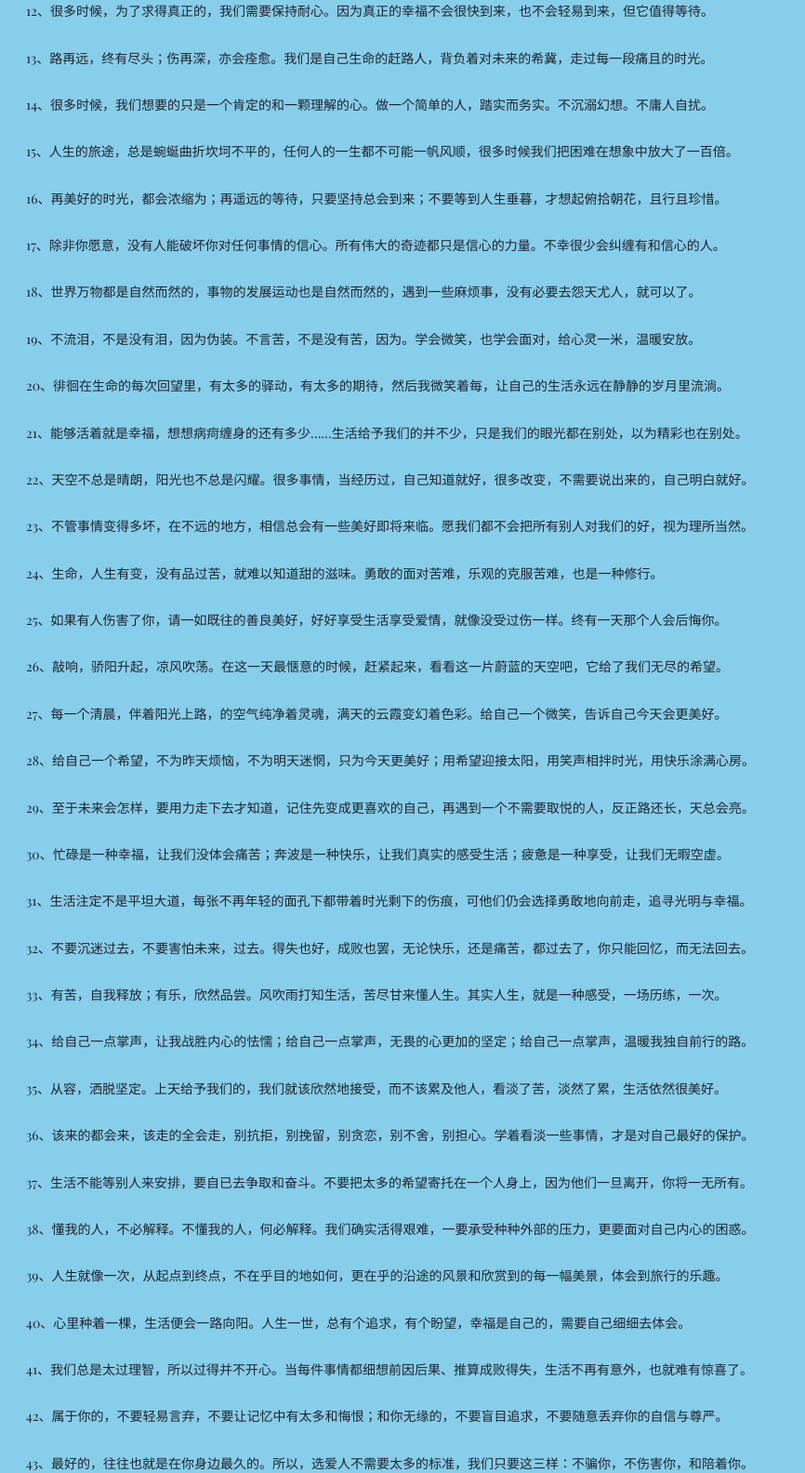
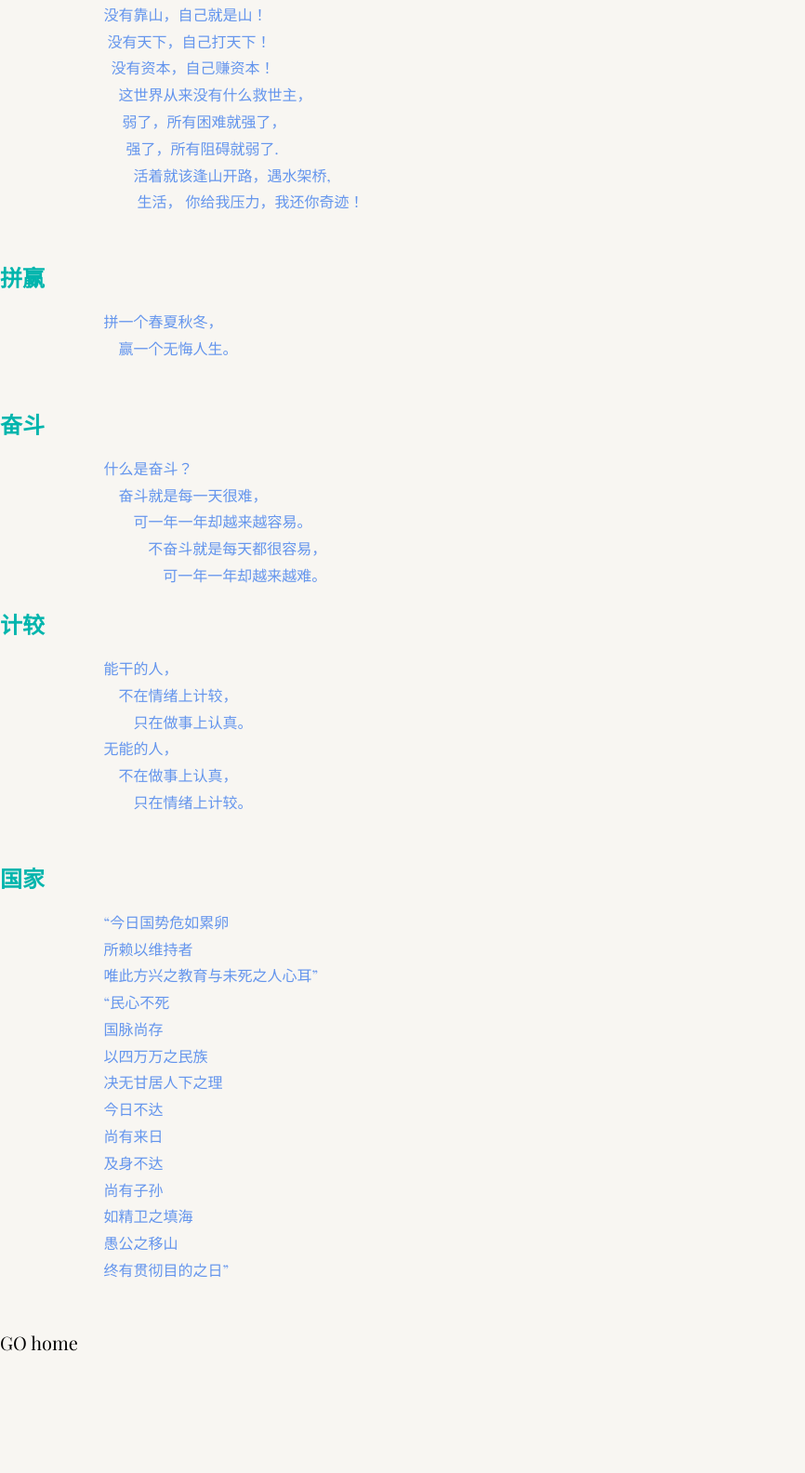
Before and after one commit to qishao66/MyBlog, a plain HTML site: page lizhi.html in a window 1280 px wide. Shown: the part 555-2139 px from the top of the page at 93% size, without its empty margins (0-866 px from the left). After the commit the page ends 2017 px from the top, so only its background shows below. Drawn offline with nearby package versions, Linux system fonts and the light colour scheme; files that its build step writes are made by us from their sources.

Commit message:
Add files via upload

```diff
--- a/lizhi.html
+++ b/lizhi.html
@@ -1,134 +1,132 @@
-<!doctype html>
-<html class="no-js" lang="zxx">
+<html lang="">
 <head>
-    <meta charset="utf-8">
-    <meta http-equiv="x-ua-compatible" content="ie=edge">
-    <title>Qi shao blog</title>
-    <meta name="robots" content="noindex, follow" />
-    <meta name="description" content="">
-    <meta name="viewport" content="width=device-width, initial-scale=1, shrink-to-fit=no">
-
-    <!-- Place favicon.png in the root directory -->
-    <link rel="shortcut icon" href="img/favicon.png" type="image/x-icon" />
-    <!-- Font Icons css -->
-    <link rel="stylesheet" href="css/font-icons.css">
-    <!-- plugins css -->
-    <link rel="stylesheet" href="css/plugins.css">
-    <!-- Main Stylesheet -->
-    <link rel="stylesheet" href="css/style.css">
-    <!-- Responsive css -->
-    <link rel="stylesheet" href="css/responsive.css">
+    <meta charset="UTF-8">
+    <title>励志语录</title>
+    <link rel="stylesheet" href="css/lizhicss/semantic.min.css">
+    <link rel="stylesheet" href="css/lizhicss/style.css">
     <style>
-        body{background: skyblue}
+        body { background: #F8F6F2; }
+        .ui .header a { color:#00B5AD }
+        @media (max-width: 768px){}
+        pre{font-size: 100% ; color: cornflowerblue}
+        #a1{font-size: 20px}
+        .hh{font-size: 30px;color: #00B5AD;margin-right: 500px;padding-top: 10px;padding-left: 15px}
     </style>
-</head>
-<body>
-<div>
-    <pre>
-    &#9 01、真正的是从内到外散发出来的：你的眼睛和嘴都在笑。而是当你微笑的时候，要发自内心，这样人们才更能接受你。
-
-　　02、做一个安静细微的人，于角落里自在开放，默默悦人却始终不引起过分热闹的关注，保有独立而随意的品格，这就很好。
-
-　　03、做了才有对错，经历才有回忆。可以复杂，可以，那是看我们的是怎样的心态，简单就真实，平淡就淡然。
-
-　　04、生活不是简单的取与舍，人来到世上，会有很多人陪我走一段路程！，是一树花开，或安静或热烈，或寂寞或璀璨。
-
-　　05、每一个不曾努力的日子，都是对生命的辜负。你做的再好，也还是有人指指点点；你即便一塌糊涂，也还是有人唱赞歌。
-
-　　06、看着一路走来时的脚步，有苦，有甜，有笑，有泪。在走走停停之后，放慢了的脚步，感受那一路走来的弥足珍贵。
-
-　　07、生活需要活泼的思考，不被烦恼所纠缠，不被得失所困扰，不呆板，不拖延，潇洒安然，平淡自在，这才是智慧的活着。
-
-　　08、生活总是两难，再多执着，再多不肯，最终不得不学会接受。从哭着控诉，到笑着对待，到头来，不过是一场随遇而安。
-
-　　09、从今天起，活在每一个“今天”。那积极向上的自我，对的渴望，和敢爱敢恨的能力，任凭任何挫折也绝不能玷污。
-
-　　10、我终于相信，每一条走上来的路，都有它不得不那样跋涉的理由。每一条要走下去的路，都有它不得不那样的方向。
-
-　　11、做你想做的梦吧，去你想去的地方吧，成为你想成为的人吧，因为你只有一次生命，一个机会去做所有那些你想做的事。
-
-　　12、很多时候，为了求得真正的，我们需要保持耐心。因为真正的幸福不会很快到来，也不会轻易到来，但它值得等待。
-
-　　13、路再远，终有尽头；伤再深，亦会痊愈。我们是自己生命的赶路人，背负着对未来的希冀，走过每一段痛且的时光。
-
-　　14、很多时候，我们想要的只是一个肯定的和一颗理解的心。做一个简单的人，踏实而务实。不沉溺幻想。不庸人自扰。
-
-　　15、人生的旅途，总是蜿蜒曲折坎坷不平的，任何人的一生都不可能一帆风顺，很多时候我们把困难在想象中放大了一百倍。
-
-　　16、再美好的时光，都会浓缩为；再遥远的等待，只要坚持总会到来；不要等到人生垂暮，才想起俯拾朝花，且行且珍惜。
-
-　　17、除非你愿意，没有人能破坏你对任何事情的信心。所有伟大的奇迹都只是信心的力量。不幸很少会纠缠有和信心的人。
-
-　　18、世界万物都是自然而然的，事物的发展运动也是自然而然的，遇到一些麻烦事，没有必要去怨天尤人，就可以了。
-
-　　19、不流泪，不是没有泪，因为伪装。不言苦，不是没有苦，因为。学会微笑，也学会面对，给心灵一米，温暖安放。
-
-　　20、徘徊在生命的每次回望里，有太多的驿动，有太多的期待，然后我微笑着每，让自己的生活永远在静静的岁月里流淌。
-
-　　21、能够活着就是幸福，想想病疴缠身的还有多少……生活给予我们的并不少，只是我们的眼光都在别处，以为精彩也在别处。
-
-　　22、天空不总是晴朗，阳光也不总是闪耀。很多事情，当经历过，自己知道就好，很多改变，不需要说出来的，自己明白就好。
-
-　　23、不管事情变得多坏，在不远的地方，相信总会有一些美好即将来临。愿我们都不会把所有别人对我们的好，视为理所当然。
-
-　　24、生命，人生有变，没有品过苦，就难以知道甜的滋味。勇敢的面对苦难，乐观的克服苦难，也是一种修行。
-
-　　25、如果有人伤害了你，请一如既往的善良美好，好好享受生活享受爱情，就像没受过伤一样。终有一天那个人会后悔你。
-
-　　26、敲响，骄阳升起，凉风吹荡。在这一天最惬意的时候，赶紧起来，看看这一片蔚蓝的天空吧，它给了我们无尽的希望。
-
-　　27、每一个清晨，伴着阳光上路，的空气纯净着灵魂，满天的云霞变幻着色彩。给自己一个微笑，告诉自己今天会更美好。
-
-　　28、给自己一个希望，不为昨天烦恼，不为明天迷惘，只为今天更美好；用希望迎接太阳，用笑声相拌时光，用快乐涂满心房。
-
-　　29、至于未来会怎样，要用力走下去才知道，记住先变成更喜欢的自己，再遇到一个不需要取悦的人，反正路还长，天总会亮。
-
-　　30、忙碌是一种幸福，让我们没体会痛苦；奔波是一种快乐，让我们真实的感受生活；疲惫是一种享受，让我们无暇空虚。
-
-　　31、生活注定不是平坦大道，每张不再年轻的面孔下都带着时光剩下的伤痕，可他们仍会选择勇敢地向前走，追寻光明与幸福。
-
-　　32、不要沉迷过去，不要害怕未来，过去。得失也好，成败也罢，无论快乐，还是痛苦，都过去了，你只能回忆，而无法回去。
-
-　　33、有苦，自我释放；有乐，欣然品尝。风吹雨打知生活，苦尽甘来懂人生。其实人生，就是一种感受，一场历练，一次。
-
-　　34、给自己一点掌声，让我战胜内心的怯懦；给自己一点掌声，无畏的心更加的坚定；给自己一点掌声，温暖我独自前行的路。
-
-　　35、从容，洒脱坚定。上天给予我们的，我们就该欣然地接受，而不该累及他人，看淡了苦，淡然了累，生活依然很美好。
-
-　　36、该来的都会来，该走的全会走，别抗拒，别挽留，别贪恋，别不舍，别担心。学着看淡一些事情，才是对自己最好的保护。
-
-　　37、生活不能等别人来安排，要自已去争取和奋斗。不要把太多的希望寄托在一个人身上，因为他们一旦离开，你将一无所有。
-
-　　38、懂我的人，不必解释。不懂我的人，何必解释。我们确实活得艰难，一要承受种种外部的压力，更要面对自己内心的困惑。
-
-　　39、人生就像一次，从起点到终点，不在乎目的地如何，更在乎的沿途的风景和欣赏到的每一幅美景，体会到旅行的乐趣。
-
-　　40、心里种着一棵，生活便会一路向阳。人生一世，总有个追求，有个盼望，幸福是自己的，需要自己细细去体会。
-
-　　41、我们总是太过理智，所以过得并不开心。当每件事情都细想前因后果、推算成败得失，生活不再有意外，也就难有惊喜了。
-
-　　42、属于你的，不要轻易言弃，不要让记忆中有太多和悔恨；和你无缘的，不要盲目追求，不要随意丢弃你的自信与尊严。
-
-　　43、最好的，往往也就是在你身边最久的。所以，选爱人不需要太多的标准，我们只要这三样：不骗你，不伤害你，和陪着你。
-
-　　44、尽管世事繁杂，心依然，情怀依然；尽管颠簸流离，脚步依然，追求依然；学着闲看庭前花开花落，漫看天边云卷云舒淡然。
-
-　　45、整理一下自己的心情，忘记那些不愉快的往事，听听，看看风景，说能说的话，做可做的事，走该走的路，见想见的人。
-
-　　46、我不知道前方的路有多远，也不在乎走到尽头需要多久，我只知道，慢慢走，慢慢走，总有一天能够达到自己理想的彼岸的。
-
-　　47、生活不是一场赛跑，生活是一场旅行，要懂得好好欣赏每一段的风景。不要只因一次失败，就放弃你原来决心想达到的目的。
-
-　　48、在一天真正结束之前，打开自己的心门和自己来一次平和的对话吧，不论是倾诉，还是劝诫，都是自己可以为自己做的事情。
-
-　　49、风再大，雨再狂，也不能赖床；身再累，心再忙，也别丢梦想；山再高，路再长，也要向前闯。托美丽的霞光，道一声早安。
-
-　　50、幸福，不是长生不老，也不是权倾朝野。幸福是每一个微小的愿望达成。当你想时候有得吃，想被爱的时候有人来爱你。
-    </pre>
+<body aria-hidden="false">
+<!--导航-->
+<nav class="ui inverted attached segment m-padded-tb-mini m-shadow-small">
+    <div class="ui container">
+        <div class="ui inverted secondary stackable menu">
+            <h2 class="hh"><a href="index.html">Go home</a></h2>
+            <h2 class="ui teal header item">励志语录</h2>
+        </div>
+    </div>
+</nav>
+<!--中间-->
+<div class="m-padded-tb-max" style="height: auto !important;">
+    <div class="ui container" style="height: auto !important;">
+        <div class="ui stackable grid" style="height: auto !important;">
+            <!--左边-->
+            <div class="eleven wide column" style="height: auto !important;">
+                <!--主题-->
+                <div class="ui attached segment">
+                    <div class="ui m-padded-tb-max vertical segment ">
+                        <div class="eleven wide column">
+                        <h3 class="ui header"><a href="#">眼泪</a></h3>
+                        <pre>
+                            天空不会因为一个人的眼泪而布满乌云，
+                                    世界更不会因为缺少谁而失去色彩。
+                        </pre>
+                        </div>
+                    </div><div class="ui m-padded-tb-max vertical segment ">
+                    <div class="eleven wide column">
+                        <h3 class="ui header"><a href="#">在乎</a></h3>
+                        <pre>
+                            没人在乎你的落魄，
+                                没人在乎你的低沉，
+                                    更没人在乎你的孤单，
+                                        但每个人都会仰视你的辉煌。
+                        </pre>
+                    </div>
+                </div><div class="ui m-padded-tb-max vertical segment ">
+                    <div class="eleven wide column">
+                        <h3 class="ui header"><a href="#">天下</a></h3>
+                        <pre>
+                            没有靠山，自己就是山！
+                             没有天下，自己打天下！
+                              没有资本，自己赚资本！
+                                这世界从来没有什么救世主，
+                                 弱了，所有困难就强了，
+                                  强了，所有阻碍就弱了.
+                                    活着就该逢山开路，遇水架桥,
+                                     生活， 你给我压力，我还你奇迹！
+                        </pre>
+                    </div>
+                </div><div class="ui m-padded-tb-max vertical segment ">
+                    <div class="eleven wide column">
+                        <h3 class="ui header"><a href="#">拼赢</a></h3>
+                        <pre>
+                            拼一个春夏秋冬，
+                                赢一个无悔人生。
+                        </pre>
+                    </div>
+                </div><div class="ui m-padded-tb-max vertical segment ">
+                    <div class="eleven wide column">
+                        <h3 class="ui header"><a href="#">奋斗</a></h3>
+                        <pre>
+                            什么是奋斗？
+                                奋斗就是每一天很难，
+                                    可一年一年却越来越容易。
+                                        不奋斗就是每天都很容易，
+                                            可一年一年却越来越难。</pre>
+                    </div>
+                </div><div class="ui m-padded-tb-max vertical segment ">
+                    <div class="eleven wide column">
+                        <h3 class="ui header"><a href="#">计较</a></h3>
+                        <pre>
+                            能干的人，
+                                不在情绪上计较，
+                                    只在做事上认真。
+                            无能的人，
+                                不在做事上认真，
+                                    只在情绪上计较。
+                        </pre>
+                    </div>
+                </div><div class="ui m-padded-tb-max vertical segment ">
+                    <div class="eleven wide column">
+                        <h3 class="ui header"><a href="#">国家</a></h3>
+                        <pre>
+                            “今日国势危如累卵
+                            所赖以维持者
+                            唯此方兴之教育与未死之人心耳”
+                            “民心不死
+                            国脉尚存
+                            以四万万之民族
+                            决无甘居人下之理
+                            今日不达
+                            尚有来日
+                            及身不达
+                            尚有子孙
+                            如精卫之填海
+                            愚公之移山
+                            终有贯彻目的之日”
+                        </pre>
+                    </div>
+                </div>
+                </div>
+                <!--底部-->
+            </div>
+            <!--右边-->
+        </div>
+    </div>
 </div>
-    <!-- All JS Plugins -->
-<script src="js/plugins.js"></script>
-<!-- Main JS -->
-<script src="js/main.js"></script>
+<!--底部-->
+<footer class="ui inverted vertical segment m-padded-tb-max">
+    <div class="ui center aligned container">
+        <div class="ui inverted section divider mn">
+            <a id="a1" href="index.html">GO home</a>
+        </div>
+    </div>
+</footer>
 </body>
 </html>
```
